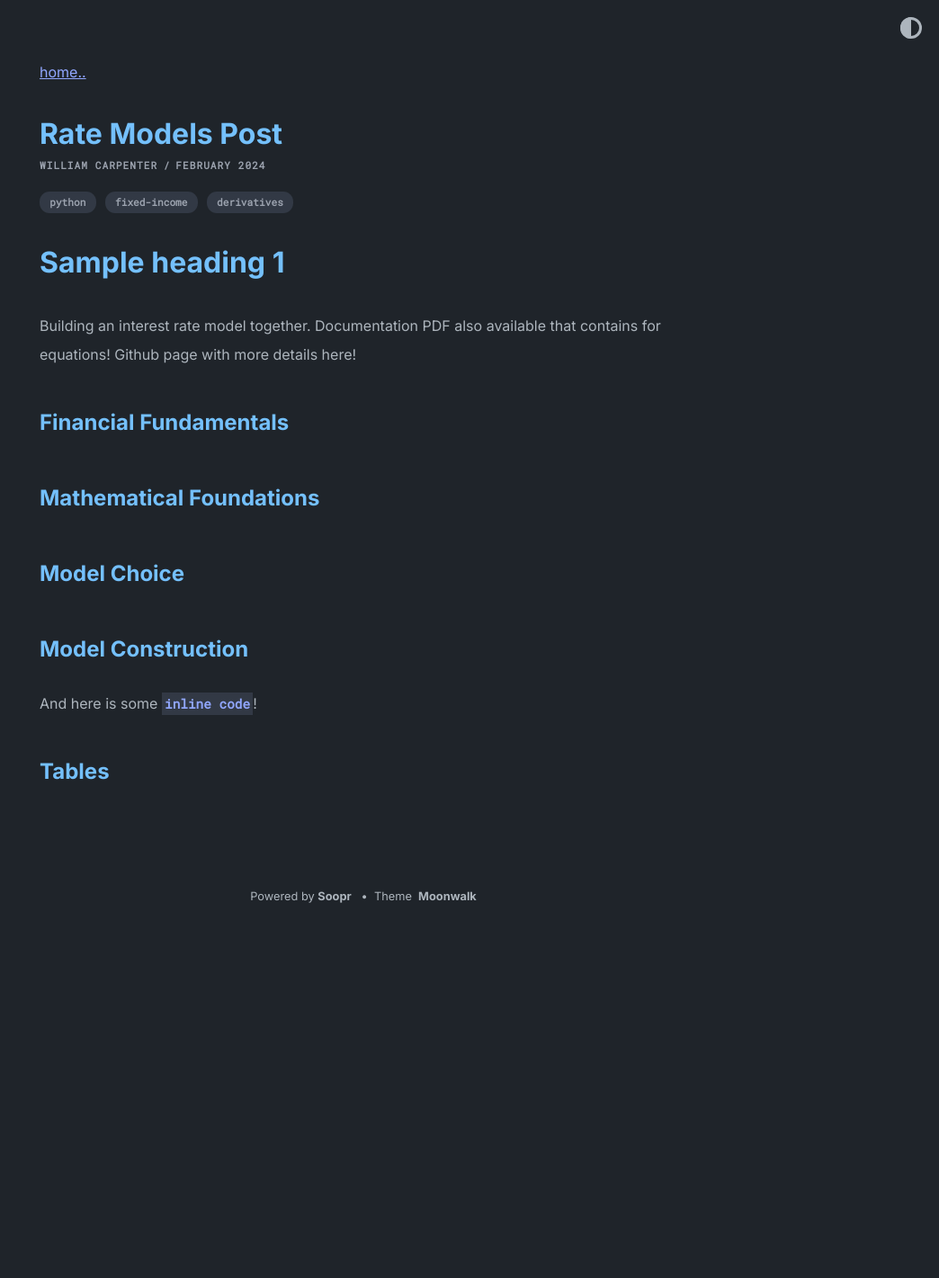
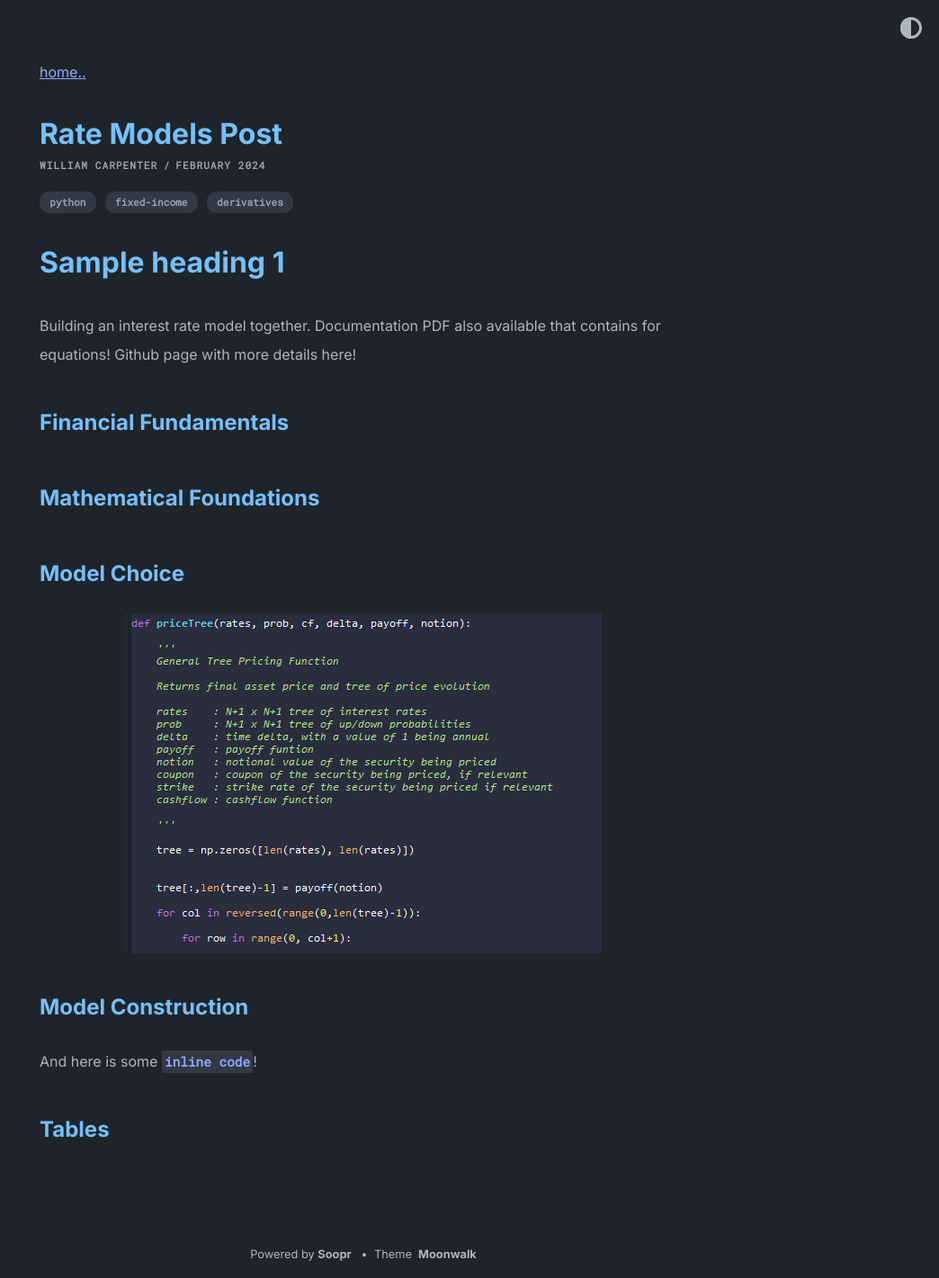
Before and after one commit to wrcarpenter/wcarpenter.github.io, a Jekyll site: the page built from _posts/2024-02-24-rate-models-post.md, in a window 1280 px wide. Shown: the whole page at 90% size, without its empty margins (236-1280 px from the left). Built offline with Jekyll 4.4.1, drawn with Linux system fonts in a browser that asks for light colours; before the commit the page ends 1023 px from its top, so only the background shows below that.

Commit message:
Add files via upload

```diff
--- a/_posts/2024-02-24-rate-models-post.md
+++ b/_posts/2024-02-24-rate-models-post.md
@@ -14,9 +14,9 @@ Github page with more details here!
 ## Mathematical Foundations
 
 ## Model Choice
+![theme logo](https://raw.githubusercontent.com/wrcarpenter/wcarpenter.github.io/master/images/code.png)
 
 ## Model Construction
-
 
 And here is some `inline code`!
 
```
